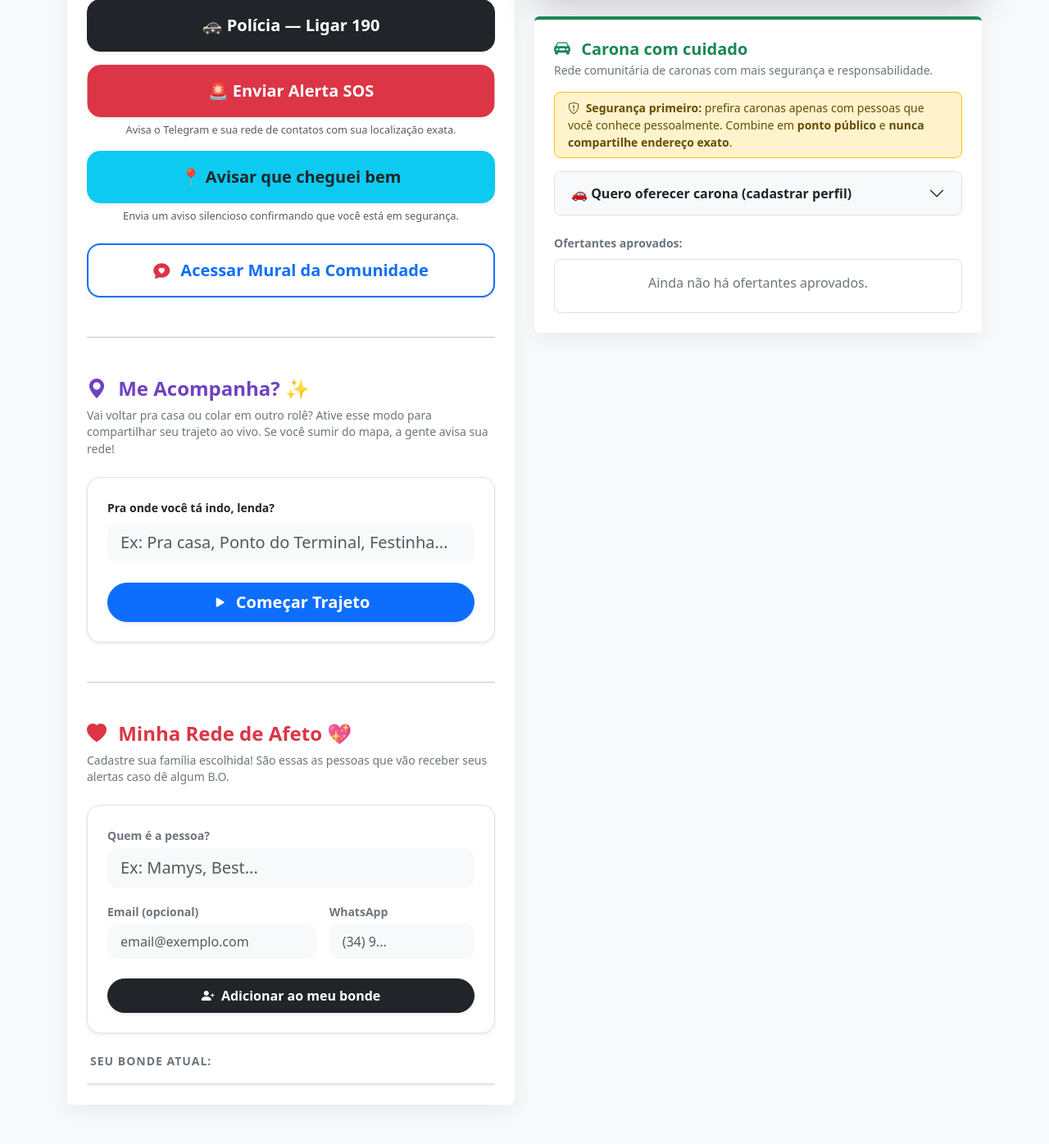
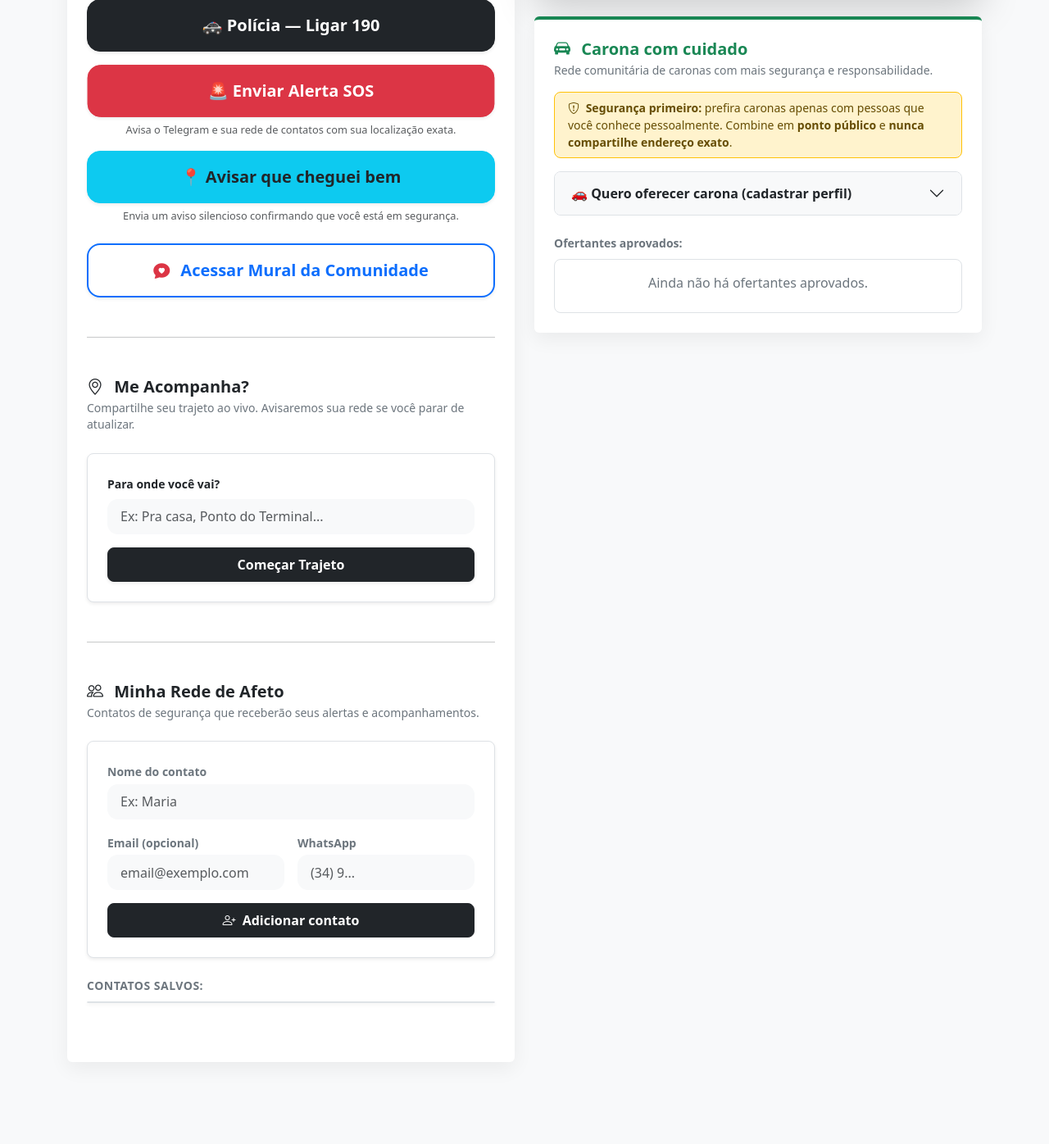
Before and after one commit to sabrinaandraderocha-cmyk/rainbowsafe, a Flask app: page / in a window 1280 px wide. Shown: the part 432-1828 px from the top of the page at 82% size. After the commit the page ends 1656 px from the top, so only its background shows below. Run offline with Flask 3, Linux system fonts and the light colour scheme; data that the repository does not hold is empty; some libraries are stand-ins or nearby versions.

Commit message:
Update index.html

```diff
--- a/templates/index.html
+++ b/templates/index.html
@@ -89,45 +89,48 @@
 
             <hr class="my-5">
 
-            <h2 class="h4 fw-bold mb-2" style="color: #6f42c1;">
-              <i class="bi bi-geo-alt-fill me-2"></i> Me Acompanha? ✨
-            </h2>
-            <p class="small text-secondary mb-4">
-              Vai voltar pra casa ou colar em outro rolê? Ative esse modo para compartilhar seu trajeto ao vivo. Se você sumir do mapa, a gente avisa sua rede!
-            </p>
+            <div class="mb-4">
+              <h2 class="h5 fw-bold text-dark mb-1">
+                <i class="bi bi-geo-alt me-2"></i> Me Acompanha?
+              </h2>
+              <p class="small text-secondary">
+                Compartilhe seu trajeto ao vivo. Avisaremos sua rede se você parar de atualizar.
+              </p>
+            </div>
 
-            <div class="p-4 bg-white rounded-4 border shadow-sm">
-              <label class="form-label small fw-bold text-dark mb-2">Pra onde você tá indo, lenda?</label>
-              <input id="walkLabel" class="form-control form-control-lg bg-light border-0 mb-4" placeholder="Ex: Pra casa, Ponto do Terminal, Festinha...">
+            <div class="p-4 bg-white rounded-3 border shadow-sm mb-4">
+              <label class="form-label small fw-semibold text-dark mb-2">Para onde você vai?</label>
+              <input id="walkLabel" class="form-control bg-light border-0 mb-3" placeholder="Ex: Pra casa, Ponto do Terminal...">
 
-              <button id="btnWalkStart" class="btn btn-primary btn-lg rounded-pill w-100 shadow-sm fw-bold">
-                <i class="bi bi-play-fill me-1"></i> Começar Trajeto
+              <button id="btnWalkStart" class="btn btn-dark w-100 rounded-3 shadow-sm fw-bold py-2">
+                Começar Trajeto
               </button>
             </div>
 
-            <div id="walkBox" class="mt-4 d-none">
-              <div class="alert alert-primary rounded-4 shadow-sm border-primary p-4">
-                <div class="d-flex justify-content-between align-items-start flex-wrap gap-2">
+            <div id="walkBox" class="mt-3 d-none">
+              <div class="alert alert-secondary rounded-3 border p-3 shadow-sm">
+                <div class="d-flex justify-content-between align-items-start mb-2">
                   <div>
-                    <div class="fw-bold fs-5 mb-2"><i class="bi bi-broadcast me-1"></i> Rastreador Ligado!</div>
-                    <div class="small mt-1 mb-3">
-                      Seu código de viagem: <span id="walkCode" class="font-monospace fw-bold bg-white px-3 py-1 rounded text-primary"></span>
-                    </div>
-                    <div class="small text-secondary">
-                      <i class="bi bi-clock-history me-1"></i> <span id="walkLastPing">Última atualização: —</span>
+                    <div class="fw-bold text-dark"><i class="bi bi-broadcast me-1"></i> Rastreador Ativo</div>
+                    <div class="small mt-1 text-secondary">
+                      Código: <span id="walkCode" class="font-monospace fw-bold text-dark"></span>
                     </div>
                   </div>
                 </div>
 
-                <div class="d-flex gap-2 flex-wrap mt-4 pt-3 border-top border-primary border-opacity-25">
-                  <button id="btnCopyLink" class="btn btn-outline-primary rounded-pill flex-fill fw-bold">
-                    <i class="bi bi-whatsapp me-1"></i> Mandar pro amigue
+                <div class="small text-secondary mb-3">
+                  <i class="bi bi-clock-history me-1"></i> <span id="walkLastPing">Última atualização: buscando...</span>
+                </div>
+
+                <div class="d-flex gap-2 flex-wrap border-top border-secondary border-opacity-25 pt-3">
+                  <button id="btnCopyLink" class="btn btn-sm btn-outline-dark rounded-3 flex-fill fw-semibold">
+                    <i class="bi bi-whatsapp me-1"></i> Enviar Link
                   </button>
-                  <button id="btnWalkUncomfortable" class="btn btn-warning rounded-pill flex-fill fw-bold text-dark">
-                    <i class="bi bi-exclamation-circle me-1"></i> Alerta discreto
+                  <button id="btnWalkUncomfortable" class="btn btn-sm btn-warning rounded-3 flex-fill fw-semibold text-dark">
+                    <i class="bi bi-exclamation-circle me-1"></i> Alerta Discreto
                   </button>
-                  <button id="btnWalkFinish" class="btn btn-success rounded-pill w-100 mt-2 fw-bold">
-                    <i class="bi bi-stars me-1"></i> Cheguei vivíssima! (Encerrar)
+                  <button id="btnWalkFinish" class="btn btn-sm btn-success rounded-3 w-100 mt-2 fw-semibold">
+                    <i class="bi bi-check2-circle me-1"></i> Cheguei bem (Encerrar)
                   </button>
                 </div>
               </div>
@@ -135,40 +138,42 @@
 
             <hr class="my-5">
 
-            <h2 class="h4 fw-bold mb-2 text-danger">
-              <i class="bi bi-heart-fill me-2"></i> Minha Rede de Afeto 💖
-            </h2>
-            <p class="small text-secondary mb-4">
-              Cadastre sua família escolhida! São essas as pessoas que vão receber seus alertas caso dê algum B.O.
-            </p>
+            <div class="mb-4">
+              <h2 class="h5 fw-bold text-dark mb-1">
+                <i class="bi bi-people me-2"></i> Minha Rede de Afeto
+              </h2>
+              <p class="small text-secondary">
+                Contatos de segurança que receberão seus alertas e acompanhamentos.
+              </p>
+            </div>
 
-            <form id="contactForm" class="bg-white p-4 rounded-4 border shadow-sm mb-4">
+            <form id="contactForm" class="bg-white p-4 rounded-3 border shadow-sm mb-4">
               <div class="row g-3">
                 <div class="col-12">
-                  <label class="small fw-semibold text-secondary mb-1">Quem é a pessoa?</label>
-                  <input class="form-control form-control-lg bg-light border-0" name="name" placeholder="Ex: Mamys, Best..." required>
+                  <label class="small fw-semibold text-secondary mb-1">Nome do contato</label>
+                  <input class="form-control bg-light border-0" name="name" placeholder="Ex: Maria" required>
                 </div>
 
-                <div class="col-md-7">
+                <div class="col-md-6">
                   <label class="small fw-semibold text-secondary mb-1">Email (opcional)</label>
                   <input class="form-control bg-light border-0" type="email" name="email" placeholder="email@exemplo.com">
                 </div>
 
-                <div class="col-md-5">
+                <div class="col-md-6">
                   <label class="small fw-semibold text-secondary mb-1">WhatsApp</label>
                   <input class="form-control bg-light border-0" type="tel" name="phone" placeholder="(34) 9...">
                 </div>
 
-                <div class="col-12 mt-4">
-                  <button class="btn btn-dark w-100 rounded-pill fw-bold py-2 shadow-sm">
-                    <i class="bi bi-person-plus-fill me-1"></i> Adicionar ao meu bonde
+                <div class="col-12 mt-3">
+                  <button class="btn btn-dark w-100 rounded-3 fw-semibold py-2">
+                    <i class="bi bi-person-plus me-1"></i> Adicionar contato
                   </button>
                 </div>
               </div>
             </form>
 
-            <div class="small text-secondary fw-bold mb-3 ms-1 text-uppercase" style="letter-spacing: 1px;">Seu bonde atual:</div>
-            <ul id="contactsList" class="list-group list-group-flush border rounded-4 shadow-sm overflow-hidden"></ul>
+            <div class="small text-secondary fw-semibold mb-2 text-uppercase" style="letter-spacing: 0.5px;">Contatos salvos:</div>
+            <ul id="contactsList" class="list-group list-group-flush border rounded-3 shadow-sm overflow-hidden mb-5"></ul>
           </div>
         </div>
       </div>
```
